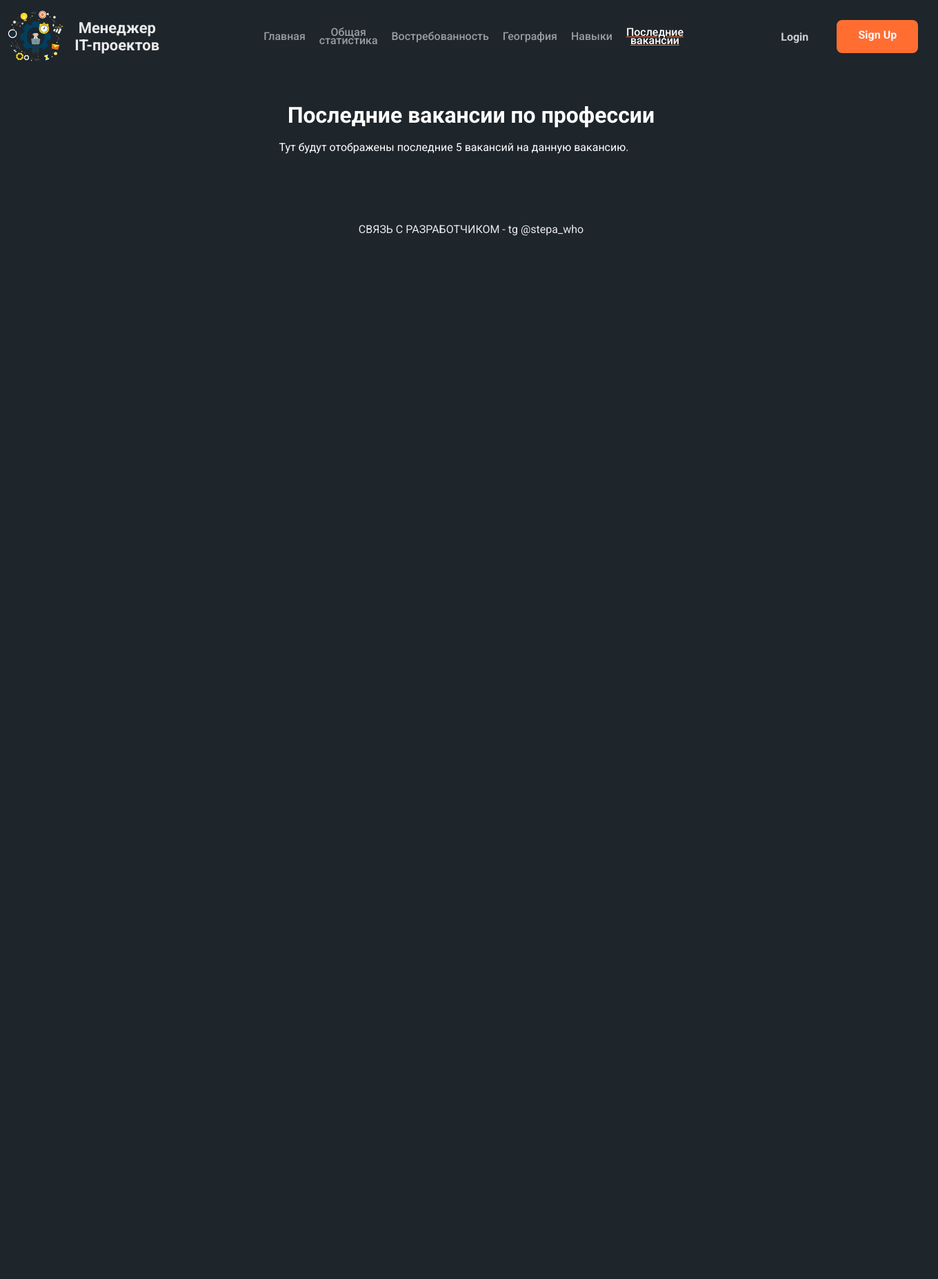
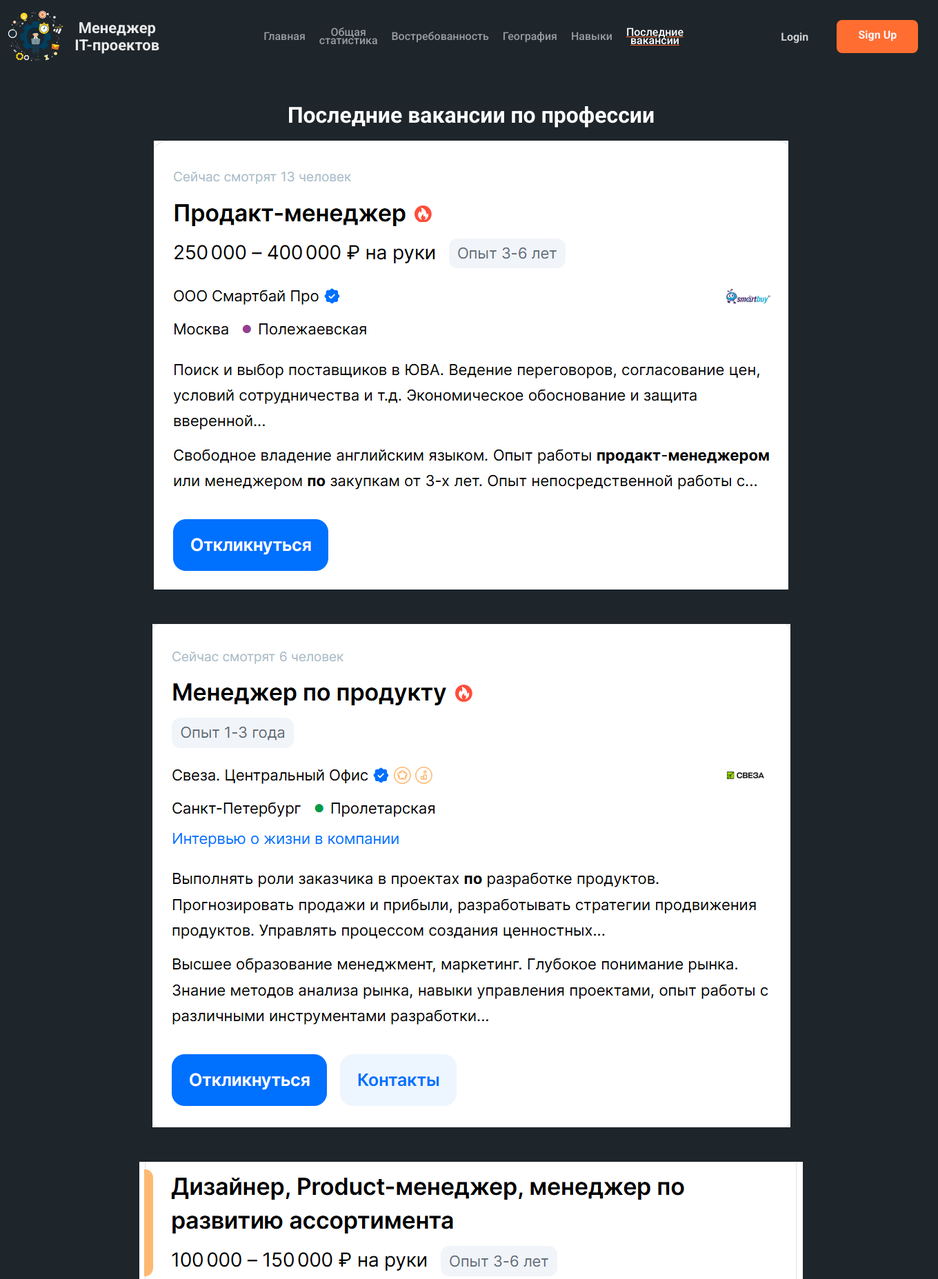
Before and after one commit to st-fedostsev/myprofessionsite, a Django app: page /last_vacancies/ in a window 1360 px wide. Shown: the top 1855 px of the page at 69% size. Before the commit the page ends 342 px from the top, so only its background shows below. Run offline with Django 5.2, Linux system fonts and the light colour scheme.

Commit message:
Заполнил последний блок

```diff
--- a/projectmanagersite/templates/last_vacancies.html
+++ b/projectmanagersite/templates/last_vacancies.html
@@ -54,8 +54,14 @@
              <h1 style = "text-align: center; padding: 18px 0px;">
                 Последние вакансии по профессии
             </h1>
-            <div class = 'profession-description'>
-                Тут будут отображены последние 5 вакансий на данную вакансию.
+            <div style = "display: flex; justify-content: center; margin-bottom: 50px;">
+                <img src = "{% static 'img/1.png' %}">
+            </div>
+            <div style = "display: flex; justify-content: center; margin-bottom: 50px;">
+                <img src = "{% static 'img/3.png' %}">
+            </div>
+            <div style = "display: flex; justify-content: center;">
+                <img src = "{% static 'img/4.png' %}">
             </div>
         </main>
 
```
Also changed, not shown: projectmanagersite/static/img/1.png (added), projectmanagersite/static/img/3.png (added), projectmanagersite/static/img/4.png (added).
